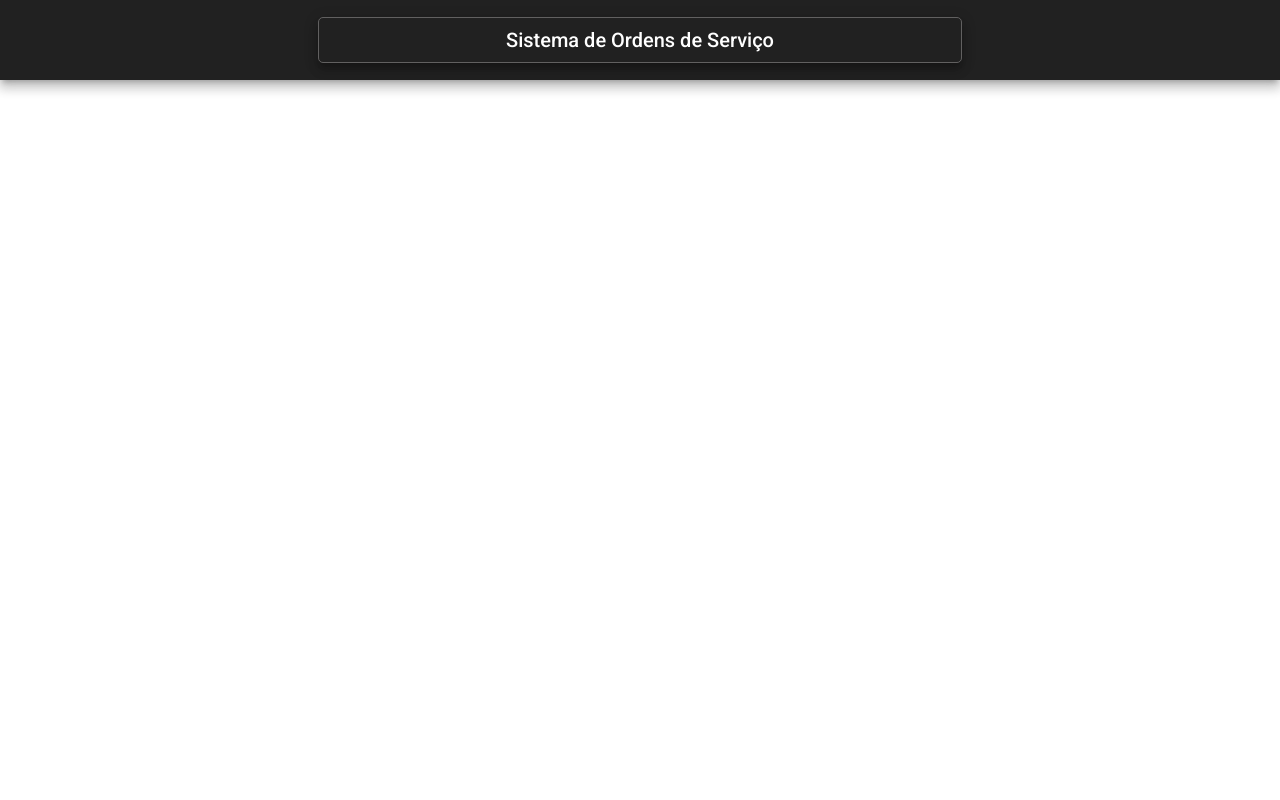
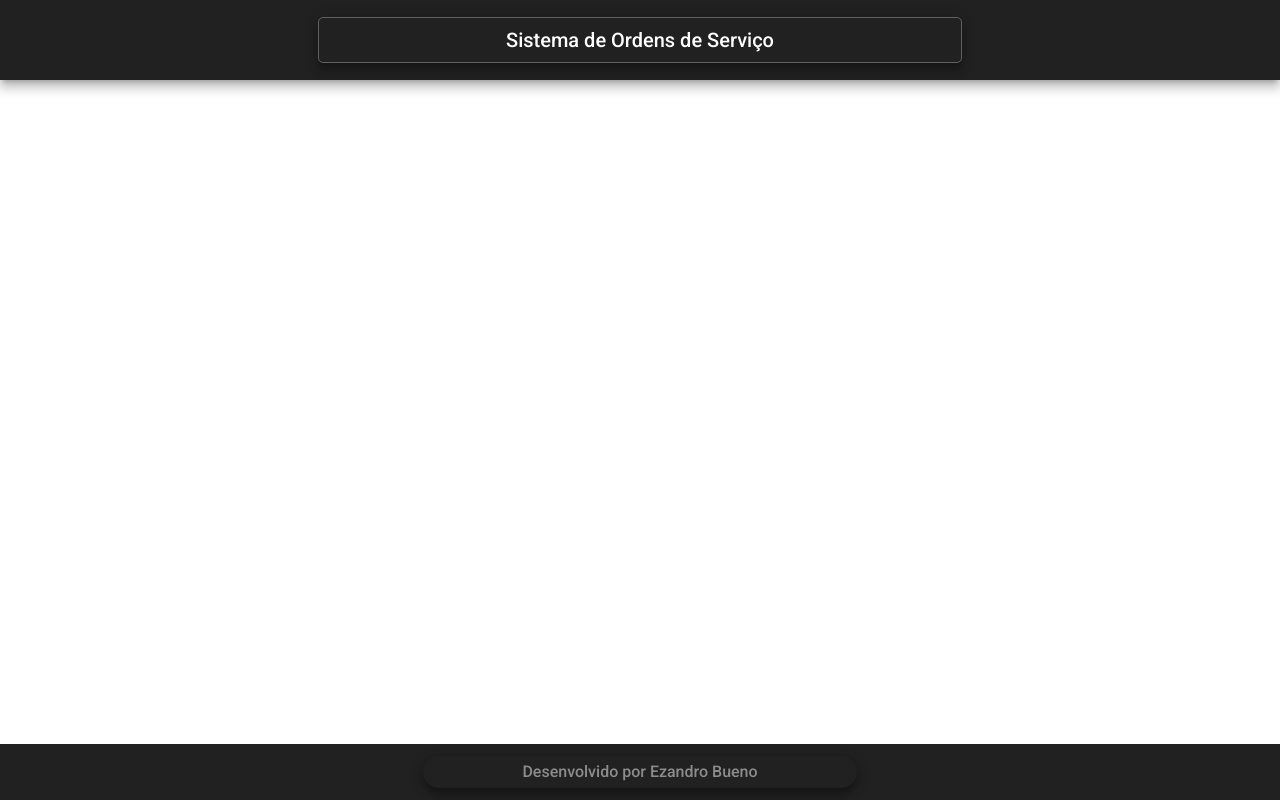
Before and after one commit to ezbueno/ordem-servico-frontend, an Angular app: page / in a window 1280 px wide. Built offline with nearby package versions, Linux system fonts and the light colour scheme.

Commit message:
Gerado o componente FOOTER

```diff
--- a/src/app/app.component.html
+++ b/src/app/app.component.html
@@ -1 +1,2 @@
 <app-header></app-header>
+<app-footer></app-footer>
--- a/src/app/app.module.ts
+++ b/src/app/app.module.ts
@@ -23,9 +23,10 @@
 
 import { MatSnackBarModule } from "@angular/material/snack-bar";
 import { HeaderComponent } from './views/components/template/header/header.component';
+import { FooterComponent } from './views/components/template/footer/footer.component';
 
 @NgModule({
-  declarations: [AppComponent, HeaderComponent],
+  declarations: [AppComponent, HeaderComponent, FooterComponent],
   imports: [
     BrowserModule,
     AppRoutingModule,
--- /dev/null
+++ b/src/app/views/components/template/footer/footer.component.css
@@ -0,0 +1,17 @@
+.footer {
+  height: 7%;
+  position: fixed;
+  bottom: 0;
+  display: flex;
+  align-items: center;
+  justify-content: center;
+}
+
+p {
+  color: rgb(141, 139, 139);
+  margin: 0;
+  font-size: 1rem;
+  border-radius: 0.0625rem solid rgb(58, 57, 57);
+  padding: 0 8%;
+  border-radius: 1.25rem;
+}
--- /dev/null
+++ b/src/app/views/components/template/footer/footer.component.html
@@ -0,0 +1,3 @@
+<mat-toolbar class="footer">
+  <p class="mat-elevation-z8">Desenvolvido por Ezandro Bueno</p>
+</mat-toolbar>
--- /dev/null
+++ b/src/app/views/components/template/footer/footer.component.ts
@@ -0,0 +1,15 @@
+import { Component, OnInit } from '@angular/core';
+
+@Component({
+  selector: 'app-footer',
+  templateUrl: './footer.component.html',
+  styleUrls: ['./footer.component.css']
+})
+export class FooterComponent implements OnInit {
+
+  constructor() { }
+
+  ngOnInit(): void {
+  }
+
+}
```
